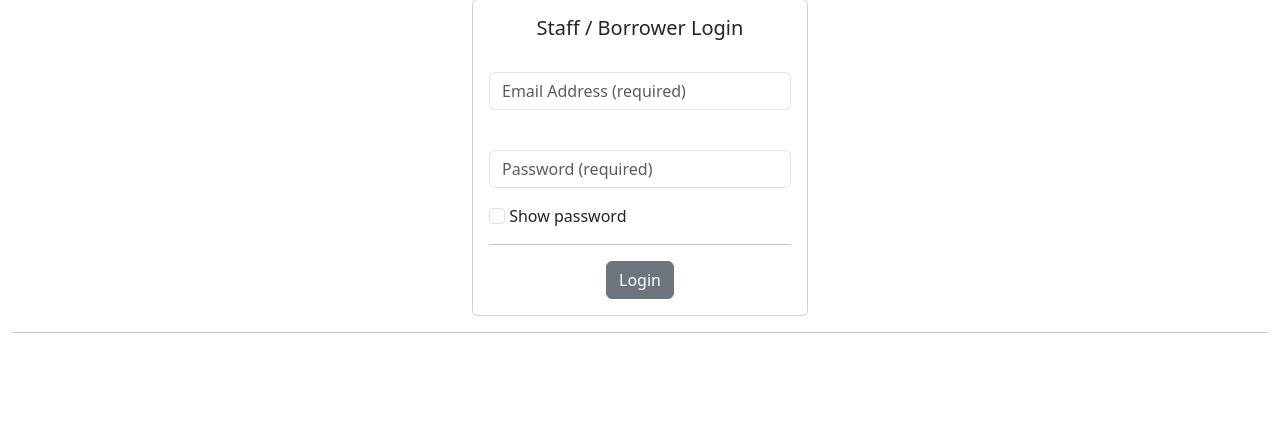
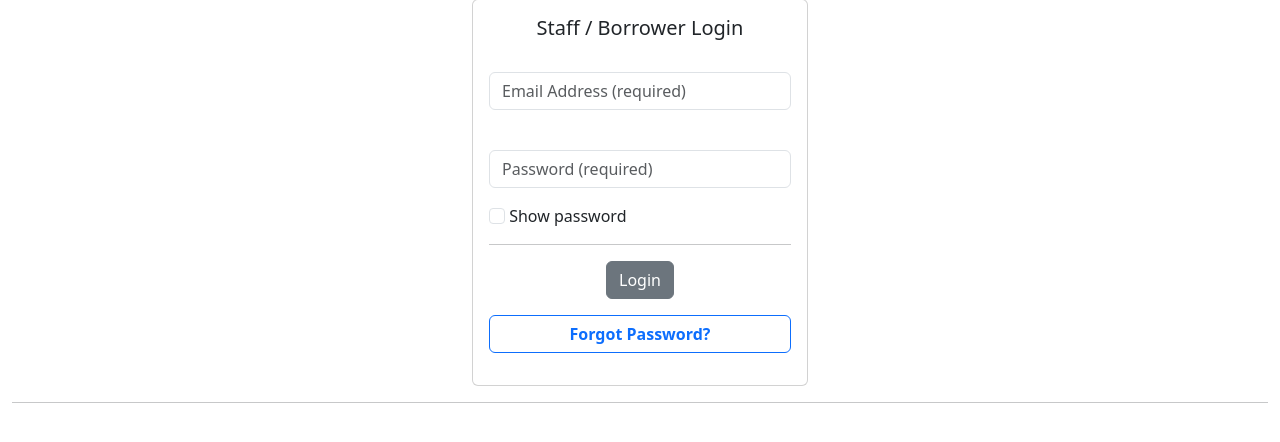
Before and after one commit to jedoyt/library-management-system-app, a Flask app: page /auth/login in a window 1280 px wide. Shown: the part 90-532 px from the top of the page. Run offline with Flask 3, Linux system fonts and the light colour scheme.

Commit message:
Added forgot password guide on login page. Added change_password feature for users.

```diff
--- a/app/auth.py
+++ b/app/auth.py
@@ -263,8 +263,21 @@ def change_password(user_id):
     ).fetchone()['user_password']
 
     if request.method == 'POST':
-        error = "Password changed successfully!"
-        return render_template('auth/change_password.html', user_password_hash=user_password_hash, error=error)
+        old_password = request.form['oldpassword']
+        new_password = request.form['newpassword']
+        if old_password and new_password:
+            if check_password_hash(user_password_hash, old_password):
+                db = get_db()
+                db.execute(
+                    "UPDATE user SET user_password = ? WHERE id = ?;",
+                    (generate_password_hash(new_password), user_id)
+                )
+                db.commit()
+                error = "Password changed successfully!"
+                return render_template('auth/change_password.html', user_password_hash=user_password_hash, error=error)
+            else:
+                error = "Incorrect old password!"
+                return render_template('auth/change_password.html', user_password_hash=user_password_hash, error=error)
 
     return render_template('auth/change_password.html', user_password_hash=user_password_hash, error=error)
 
--- a/app/templates/auth/change_password.html
+++ b/app/templates/auth/change_password.html
@@ -7,7 +7,7 @@
     <div class="card-body">
         <h5 class="card-title text-center">Change Password</h5>
         {% if error == "" %}
-        <br>
+        <div class="mb-4"></div>
         {% else %}
         <div class="mb-4">
             <h6 class="card-subtitle text-center"><small>{{ error }}</small></h6>
--- a/app/templates/auth/login.html
+++ b/app/templates/auth/login.html
@@ -27,8 +27,32 @@
                 <label class="form-check-label" for="toggle-password">Show password</label>
             </div>
             <hr>
-            <div class="text-center"><input type="submit" class="btn btn-secondary" value="Login"></div>
+            <div class="mb-3 text-center"><input type="submit" class="btn btn-secondary" value="Login"></div>
         </form>
+        <p class="d-grid gap-2">
+            <button class="btn btn-outline-primary" type="button" data-bs-toggle="collapse" data-bs-target="#guideCollapse1"
+                aria-expanded="false" aria-controls="collapseExample">
+                <strong>Forgot Password?</strong>
+            </button>
+        </p>
+        <div class="collapse" id="guideCollapse1">
+            <div class="card card-body">
+                <p class="card-text">
+                    <small>
+                        You may approach or contact thru FB GCs any of our librarians to have your password reset.
+                    </small>
+                </p>
+                <p class="card-text">
+                    Librarians:
+                    <ul>
+                        <li>Gerard Pelaez</li>
+                        <li>Chrystal Kaharian</li>
+                        <li>Jed Uñalivia</li>
+                    </ul>
+                </p>
+            </div>
+            <br>
+        </div>
     </div>
 </div>
 <script>
```
